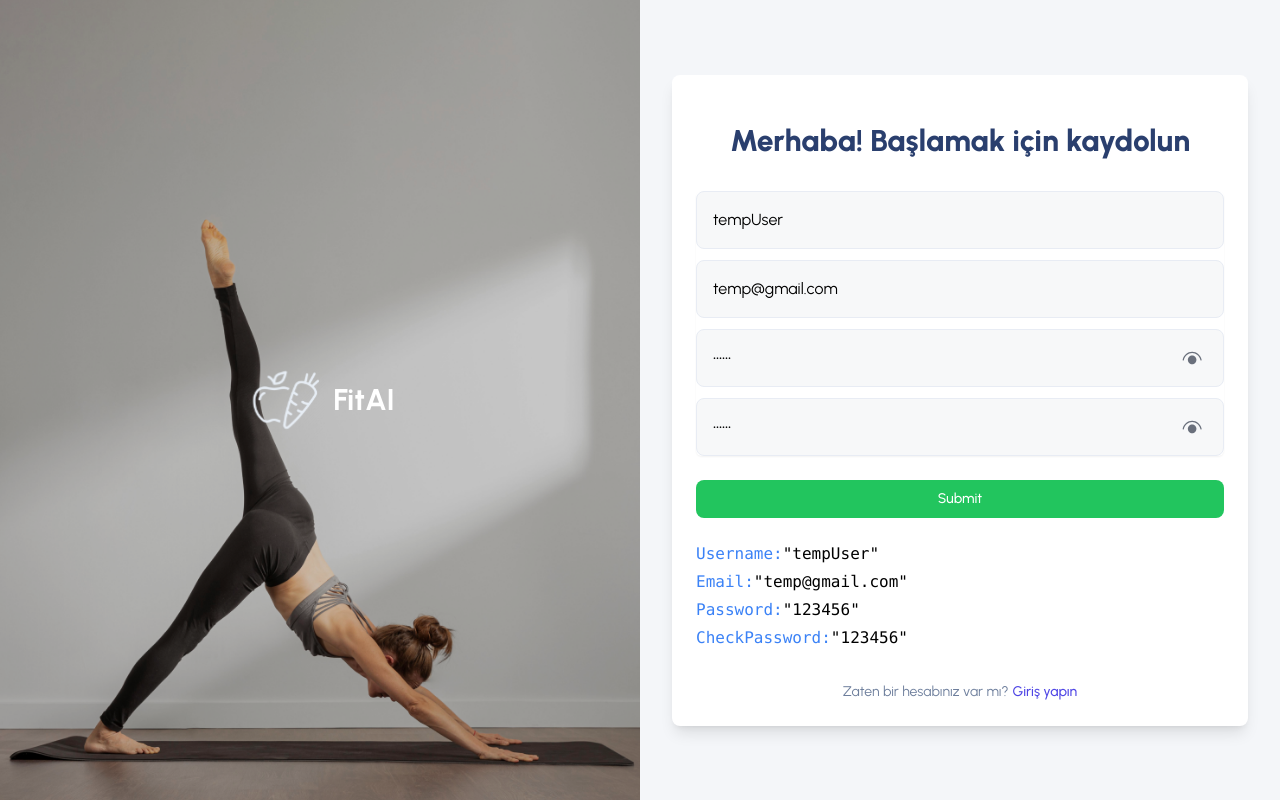
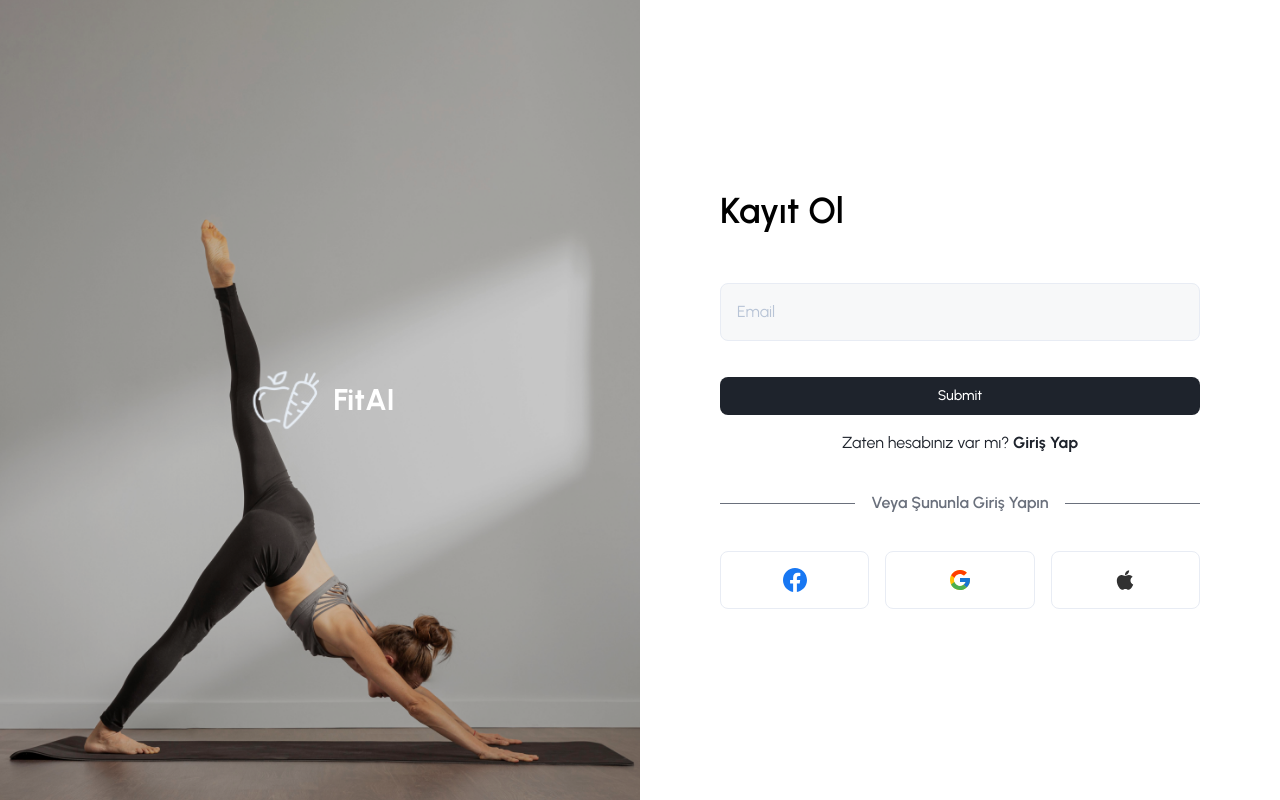
Before and after one commit to MobvenTeam1/FitAI-front-end-app-react.ts, a React (Vite) app: page /auth/register in a window 1280 px wide. Built offline with nearby package versions, Linux system fonts and the light colour scheme.

Commit message:
register and forgot password page added

```diff
--- a/src/pages/auth/ForgotPassword.tsx
+++ b/src/pages/auth/ForgotPassword.tsx
@@ -1,3 +1,123 @@
+import { FormProvider, useForm } from "react-hook-form";
+import { yupResolver } from "@hookform/resolvers/yup";
+import { DevTool } from "@hookform/devtools";
+import * as yup from "yup";
+import { RHFTextfield } from "../../components/hook-form/RHFTextfield";
+import { RHFSubmitButton } from "../../components/hook-form/RHFSubmitButton";
+import { useRouter } from "../../hooks/useRouter";
+import { paths } from "../../routes/paths";
+import { AuthHeader } from "../../sections/auth/AuthHeader";
+
+export type FormValues = {
+  username: string;
+};
+
+const schema = yup.object().shape({
+  username: yup.string().required("Email is required"),
+});
+
+const defaultValues: FormValues = {
+  username: "",
+};
+
+type LoginOption = {
+  id: number;
+  name: string;
+  icon: string;
+};
+
+const loginOptions: LoginOption[] = [
+  {
+    id: 1,
+    name: "Facebook",
+    icon: "/icons/ic_facebook.svg",
+  },
+  {
+    id: 2,
+    name: "Google",
+    icon: "/icons/ic_google.svg",
+  },
+  {
+    id: 3,
+    name: "Apple",
+    icon: "/icons/ic_apple.svg",
+  },
+];
+
 export const ForgotPassword: React.FC = () => {
-  return <div>Forgot Password</div>;
+  const router = useRouter();
+
+  const form = useForm<FormValues>({
+    defaultValues,
+    resolver: yupResolver(schema),
+  });
+
+  const { control, handleSubmit } = form;
+
+  const onSubmit = (data: FormValues) => {
+    console.log(data);
+
+    handlePush(
+      `/${paths.auth.root}/${paths.auth.verificationPassword}`
+    );
+  };
+
+  const handlePush = (path: string) => {
+    router.push(path);
+  };
+
+  return (
+    <>
+      <div className="min-h-screen flex items-center justify-center">
+        <FormProvider {...form}>
+          <form
+            className="w-full px-20 flex flex-col gap-9"
+            onSubmit={handleSubmit(onSubmit)}
+            noValidate
+          >
+            <AuthHeader
+              title="Şifrenizi mi unuttunuz?"
+              subtitle="Endişelenmeyin!  Lütfen hesabınızla bağlantılı e-posta adresini girin."
+            />
+
+            <div className="flex flex-col gap-6">
+              <RHFTextfield name="username" label="Email" />
+            </div>
+
+            <div className="flex flex-col items-center justify-center gap-4">
+              <RHFSubmitButton color="black" />
+            </div>
+
+            <div className="flex items-center justify-between">
+              <div className="w-full h-0.125 bg-gray-500" />
+              <p className="text-base text-gray-500 font-semibold text-nowrap mx-4">
+                Veya Şununla Giriş Yapın
+              </p>
+              <div className="w-full h-0.125 bg-gray-500" />
+              <div />
+            </div>
+
+            <div className="flex items-center gap-4 w-full">
+              {loginOptions.map((option) => (
+                <div
+                  key={`${option.id}${option.name}`}
+                  className="flex items-center justify-center py-4 w-full cursor-pointer border border-gray-200 rounded-lg "
+                >
+                  <img
+                    className="w-6 h-6 select-none"
+                    src={option.icon}
+                    alt={option.name}
+                  />
+                </div>
+              ))}
+            </div>
+
+            {/* <RHFFormValues /> */}
+          </form>
+        </FormProvider>
+      </div>
+
+      <DevTool control={control} />
+    </>
+  );
 };
--- a/src/pages/auth/Register.tsx
+++ b/src/pages/auth/Register.tsx
@@ -4,33 +4,45 @@ import { DevTool } from "@hookform/devtools";
 import * as yup from "yup";
 import { RHFTextfield } from "../../components/hook-form/RHFTextfield";
 import { RHFSubmitButton } from "../../components/hook-form/RHFSubmitButton";
-import { RHFFormValues } from "../../components/hook-form/RHFFormValues";
 import { useRouter } from "../../hooks/useRouter";
 import { paths } from "../../routes/paths";
+import { AuthHeader } from "../../sections/auth/AuthHeader";
 
 export type FormValues = {
   username: string;
-  email: string;
-  password: string;
-  checkPassword: string;
 };
 
 const schema = yup.object().shape({
-  username: yup.string().required("username is required"),
-  email: yup.string().email("Invalid email").required("Email is required"),
-  password: yup
-    .string()
-    .min(6, "Must contain a minimum of 6 characters")
-    .required("Password is required"),
-  checkPassword: yup.string().required("Check password is required"),
+  username: yup.string().required("Email is required"),
 });
 
 const defaultValues: FormValues = {
-  username: "tempUser",
-  email: "temp@gmail.com",
-  password: "123456",
-  checkPassword: "123456",
+  username: "",
 };
+
+type LoginOption = {
+  id: number;
+  name: string;
+  icon: string;
+};
+
+const loginOptions: LoginOption[] = [
+  {
+    id: 1,
+    name: "Facebook",
+    icon: "/icons/ic_facebook.svg",
+  },
+  {
+    id: 2,
+    name: "Google",
+    icon: "/icons/ic_google.svg",
+  },
+  {
+    id: 3,
+    name: "Apple",
+    icon: "/icons/ic_apple.svg",
+  },
+];
 
 export const Register: React.FC = () => {
   const router = useRouter();
@@ -42,59 +54,71 @@ export const Register: React.FC = () => {
 
   const { control, handleSubmit } = form;
 
-  const onSubmit = () => {
-    router.push(paths.registration);
+  const onSubmit = (data: FormValues) => {
+    console.log(data);
+
+    handlePush(`/${paths.auth.root}/${paths.auth.verificationPassword}`);
+  };
+
+  const handlePush = (path: string) => {
+    router.push(path);
   };
 
   return (
     <>
-      <div className="min-h-screen flex items-center justify-center bg-gray-100 py-12 px-4 sm:px-6 lg:px-8">
-        <div className="max-w-2xl w-full space-y-8 p-6 bg-white rounded-lg shadow-lg transition duration-500 ease-in-out transform hover:-translate-y-1 hover:scale-105">
-          <div>
-            <h2 className="mt-6 text-center text-3xl font-extrabold text-gray-800">
-              Merhaba! Başlamak için kaydolun
-            </h2>
-          </div>
+      <div className="min-h-screen flex items-center justify-center">
         <FormProvider {...form}>
           <form
-              className="mt-8 space-y-6"
+            className="w-full px-20 flex flex-col gap-9"
             onSubmit={handleSubmit(onSubmit)}
             noValidate
           >
-              <div className="flex flex-col gap-3 rounded-md shadow-sm -space-y-px">
-                <RHFTextfield name="username" label="User Name" />
-                <RHFTextfield name="email" label="Email" />
-                <RHFTextfield
-                  name="password"
-                  type="password"
-                  label="Password"
-                />
+            <AuthHeader title="Kayıt Ol" />
 
-                <RHFTextfield
-                  name="checkPassword"
-                  type="password"
-                  label="Check Password"
+            <div className="flex flex-col gap-6">
+              <RHFTextfield name="username" label="Email" />
+            </div>
+
+            <div className="flex flex-col items-center justify-center gap-4">
+              <RHFSubmitButton color="black" />
+              <p
+                className="text-base text-black-500"
+                onClick={() =>
+                  handlePush(`/${paths.auth.root}/${paths.auth.register}`)
+                }
+              >
+                Zaten hesabınız var mı?{" "}
+                <span className="font-bold cursor-pointer">Giriş Yap</span>
+              </p>
+            </div>
+
+            <div className="flex items-center justify-between">
+              <div className="w-full h-0.125 bg-gray-500" />
+              <p className="text-base text-gray-500 font-semibold text-nowrap mx-4">
+                Veya Şununla Giriş Yapın
+              </p>
+              <div className="w-full h-0.125 bg-gray-500" />
+              <div />
+            </div>
+
+            <div className="flex items-center gap-4 w-full">
+              {loginOptions.map((option) => (
+                <div
+                  key={`${option.id}${option.name}`}
+                  className="flex items-center justify-center py-4 w-full cursor-pointer border border-gray-200 rounded-lg "
+                >
+                  <img
+                    className="w-6 h-6 select-none"
+                    src={option.icon}
+                    alt={option.name}
                   />
                 </div>
+              ))}
+            </div>
 
-              <RHFSubmitButton color="green" />
-
-              <RHFFormValues />
+            {/* <RHFFormValues /> */}
           </form>
-
-            <div className="mt-8 flex justify-center text-sm text-gray-600">
-              Zaten bir hesabınız var mı?
-              <span
-                onClick={() =>
-                  router.push(`/${paths.auth.root}/${paths.auth.login}`)
-                }
-                className="cursor-pointer font-medium text-indigo-600 ml-1 hover:text-indigo-500"
-              >
-                Giriş yapın
-              </span>
-            </div>
         </FormProvider>
-        </div>
       </div>
 
       <DevTool control={control} />
```
Lines whose indentation alone changed are shown as unchanged.
